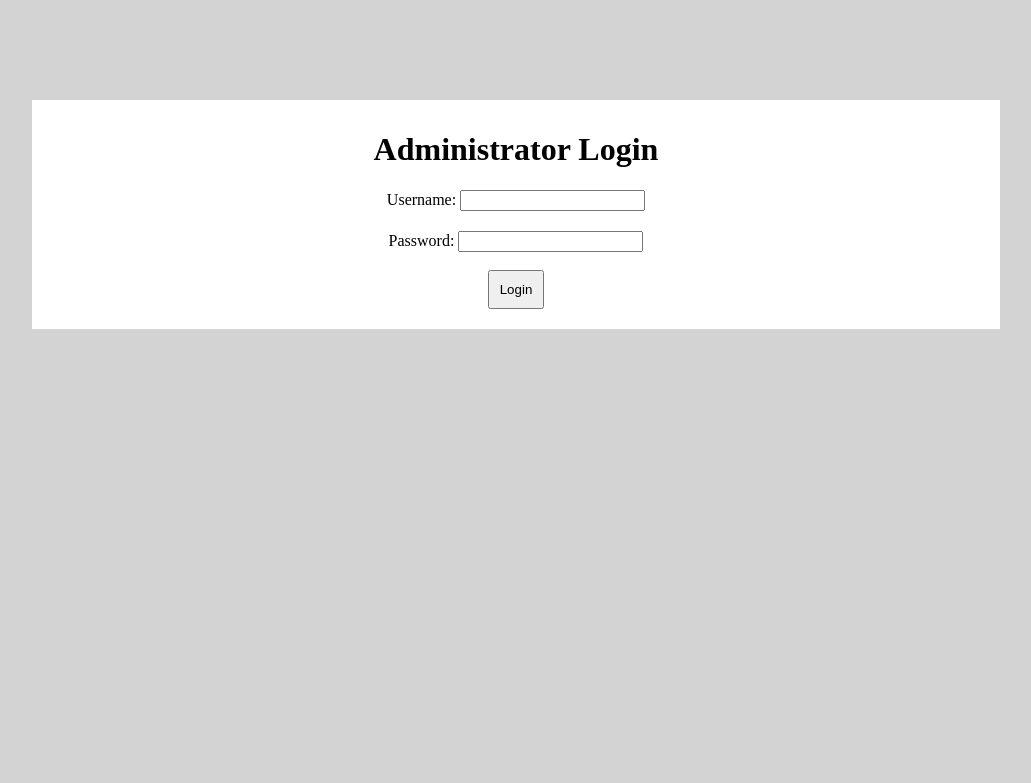
After one commit to 99spark/advise-it, a PHP site: page /login.php in a window 1280 px wide. The commit adds this page. Shown: the top 783 px of the page, without its empty margins (124-1155 px from the left). Run offline with PHP 8.4, Linux system fonts and the light colour scheme; data that the repository does not hold is empty.

Commit message:
Add files via upload

```diff
--- /dev/null
+++ b/advise-it/login.css
@@ -0,0 +1,39 @@
+
+body{
+    background-color: lightgray;
+}
+
+h1{
+    text-align: center;
+}
+
+#login{
+    width:75%;
+    margin-left:auto;
+    margin-right:auto;
+    margin-top:100px;
+    background-color: white;
+    padding:10px;
+}
+
+#user{
+    text-align: center;
+    margin-bottom: 20px;
+}
+
+#pass{
+    text-align: center;
+}
+
+#button{
+    text-align: center;
+}
+#adminButton{
+    padding:10px;
+    margin-bottom:10px;
+}
+
+#error{
+    text-align: center;
+    color:red;
+}
--- /dev/null
+++ b/advise-it/login.php
@@ -0,0 +1,50 @@
+<?php
+session_start();
+$username = $_POST['username'];
+$password = $_POST['password'];
+$error = "";
+
+if($username == "admin" && $password == "adm1n")
+{
+    $_SESSION['admin'] = "admin";
+    header("Location: https://afischer4.greenriverdev.com/advise-it/admin.php");
+}
+else{
+    $error = true;
+}
+
+
+?>
+<link rel="stylesheet" href="login.css">
+<form method="post">
+    <div id="login">
+        <h1>Administrator Login</h1>
+        <div id="user">
+            <label for="username">Username:</label>
+            <input id="username" name="username">
+        </div>
+
+        <div id="pass">
+            <label for="password">Password:</label>
+            <input id="password" name="password">
+        </div>
+
+
+        <br>
+
+        <div id="button">
+            <button id="adminButton" type="submit">Login</button>
+        </div>
+
+
+        <?php
+            if(!empty($_POST) && $error)
+            {
+                echo "<p id='error'> Incorrect username or password. Try again! </p>";
+            }
+
+        ?>
+
+    </div>
+
+</form>
```
Also changed, not shown: advise-it/admin.css (added, +14 -0 lines), advise-it/admin.php (added, +84 -0 lines), advise-it/home.html (+10 -0 lines), advise-it/planner.php (+76 -12 lines), advise-it/style2.css (+13 -0 lines), advise-it/styles.css (+8 -0 lines).
